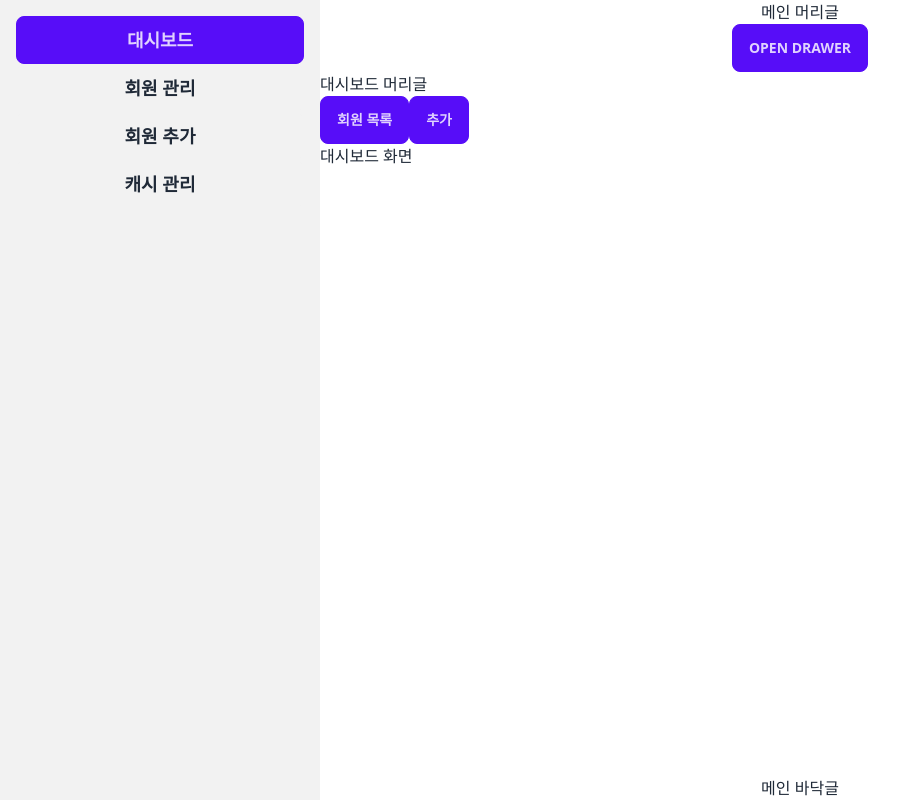
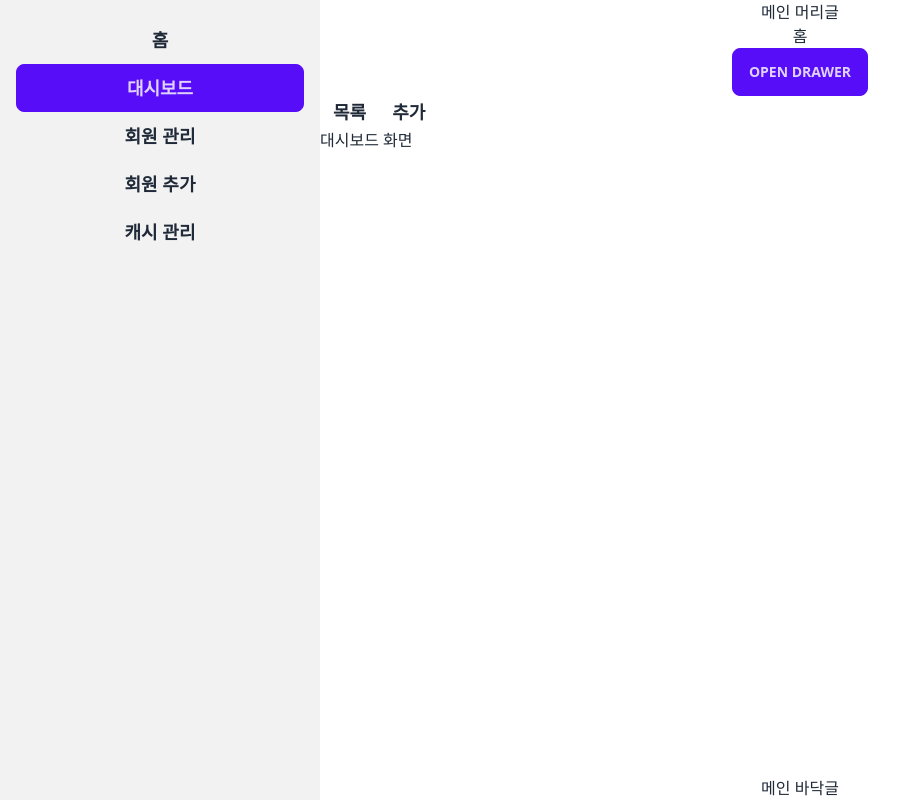
Before and after one commit to whoshe/test, a Next.js app: page /dashboard in a window 1280 px wide. Shown: the whole page, without its empty margins (0-915 px from the left). Built offline with nearby package versions, Linux system fonts and the light colour scheme.

Commit message:
중첩 레이아웃 버튼 링크 버그 해결

```diff
--- a/src/component/dashboard/dashboardHeader.js
+++ b/src/component/dashboard/dashboardHeader.js
@@ -1,4 +1,4 @@
-import { Link } from 'next/link';
+import Link from 'next/link';
 import { useRouter } from 'next/router';
 import { Menus, Items } from '@/component/menus';
 
@@ -8,7 +8,7 @@ export default function DashboardHeader () {
     const items = [
         {
           id: '1',
-          title: '회원 목록',
+          title: '목록',
           href: '/dashboard/account',
         },
          {
@@ -21,18 +21,20 @@ export default function DashboardHeader () {
     console.log(router.pathname);
 
     return (<>
-    <h1>대시보드 머리글</h1>
+    <h1>{router.pathname === '/dashboard/account' ? '대시보드 머리글' : ''}</h1>
 
-<nav>
+<nav className='flex'>
+
   {items.map((item) =>
-  (<>
-      <li
+  (<><Link href={item.href}>
+      <button
       key={item.id}
        onClick={() => {router.push(item.href)}}
-       className={router.pathname === item.href ? 'btn btn-ghost' : 'btn btn-primary'}
+       className={router.pathname === item.href ? 'btn btn-sm btn-ghost text-primary text-lg' : 'btn btn-sm btn-ghost text-lg'}
      >
       {item.title}
-    </li>
+    </button>
+    </Link>
      {/* <Items item={item}
      isActive={router.pathname === item.href ? true: false}/> */}
     </>
--- a/src/component/header.js
+++ b/src/component/header.js
@@ -1,8 +1,10 @@
+import  Link from 'next/link';
 
 export default function Header () {
     return (
     <>
     <h1>메인 머리글</h1>
+    <Link href='/'>홈</Link>
 
     <label htmlFor="my-drawer-2" className="btn btn-primary drawer-button">Open drawer</label>
     </>)
--- a/src/component/sidebar.js
+++ b/src/component/sidebar.js
@@ -8,10 +8,11 @@ export default function Sidebar () {
     console.log(router.pathname);
 
     const menus = [
+        {name:"홈", path: "/"},
         {name:"대시보드", path: "/dashboard"},
         {name:"회원 관리", path: "/dashboard/account"},
         {name:"회원 추가", path: "/dashboard/makeAccount"},
-        {name:"캐시 관리", path: "/cashes"}
+        {name:"캐시 관리", path: "/newsletter"}
     ];
 
     return (
```
